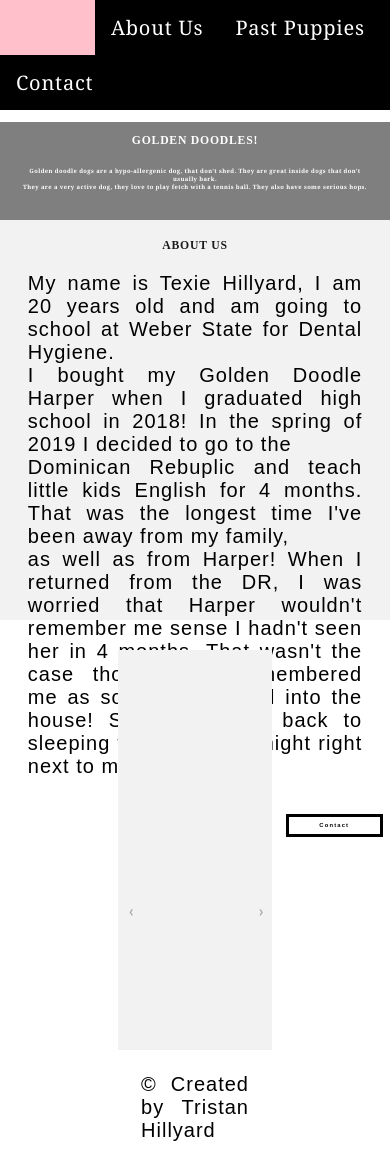
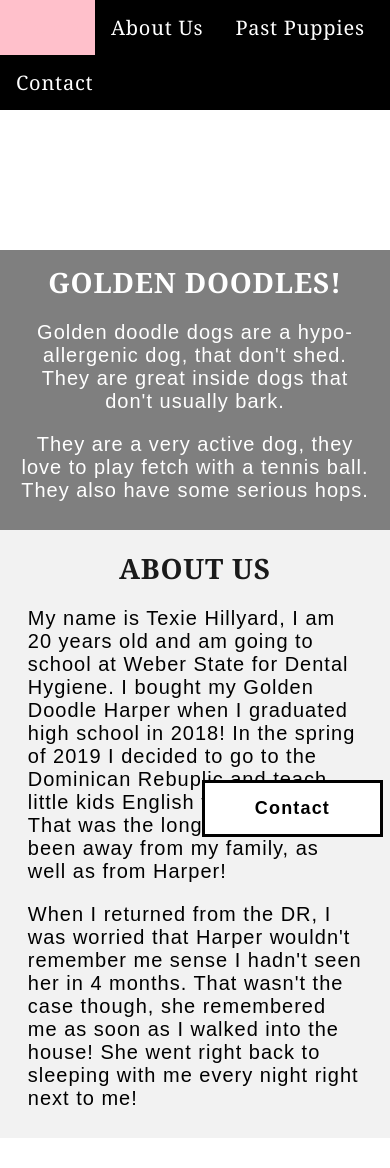
Before and after one commit to TristanHillyard/Dog-Website, a website: page index.html in a window 390 px wide. Shown: the top 1168 px of the page. Drawn offline with Linux system fonts and the light colour scheme.

Commit message:
🚀 Updates for Tristan

```diff
--- a/CSS/websitestyle.css
+++ b/CSS/websitestyle.css
@@ -186,8 +186,11 @@ body.fade-out {
     float: center;
     width: 100%; /*This ensures the column takes up the full amount of the page width */
     padding: 2%;
-    height: 400px;
     background-color: #f2f2f2;
+}
+
+.contact-column{
+    min-height: 400px;;
 }
 
 /* This inserts something after the content of selected elements */
@@ -200,16 +203,17 @@ body.fade-out {
 /*Heading 1 elements */
 h1 {
     text-transform: uppercase;
-    font-family: 'Times New Roman', Times, serif;
+    font-family: Cambria, Cochin, Georgia, Times, 'Times New Roman', serif;
     text-align: center;
     margin-top: 3%;
     color: #1a1a1a;
+    font-size: 36px;
 }
 
 /* Paragraph elements */
 p {
     font-family: Arial, Helvetica, sans-serif;
-    text-align: justify;
+    text-align: left;
     letter-spacing: 1px;
     font-size: 20px;
     padding-left: 20px;
@@ -269,7 +273,7 @@ img:hover {
 .Pop_Up_Button {
     bottom: 1.75vw;
     right: 1.75vw;
-    width: 25vw;
+    width: auto;
     background-color: white;
     color: black;
     border: solid;
@@ -277,6 +281,8 @@ img:hover {
     position: fixed;
     -webkit-animation: movePopup 5s;
     animation: movePopup 5s;
+    padding: 15px 50px;
+    font-size: 18px;
 }
 
 /* The popup form -hidden by default*/
@@ -357,3 +363,28 @@ footer {
     padding: 2%;
     background-color: white;
 }
+
+.max-wrapper{
+    width: 100%;
+    max-width: 1200px;
+    margin: 0px auto;
+}
+
+.Home_Text p{
+    text-align: center;
+}
+
+@media(max-width: 960px){
+    #Slideshow_Container{
+        width: 100%;
+    }
+    .Home_Text{
+        margin-top: 250px;
+    }
+}
+
+@media(max-width: 700px){
+    h1{
+        font-size: 28px;
+    }
+}
--- a/index.html
+++ b/index.html
@@ -11,47 +11,47 @@
 
             <div class="navbar">
                 <a class="active" href="#home">Home</a>
-                <a href="#aboutUs">About Us</a>
+                <a href="#AboutUs">About Us</a>
                 <!--<a href="#UpcomingLitter">Upcoming Litter</a>-->
-                <a href="#pastPuppies">Past Puppies</a>
+                <a href="#PastPuppies">Past Puppies</a>
                 <a onclick="openform()" ondblclick="closeform()">Contact</a> <!--Makes it so that our openForm function runs when we click contact-->
             </div>
 
-            <br>
-            <br>
-
+            <div class="page-wrapper">
                 <div id="home">
-                <br>
-                <br>
                     <!--Home text-->
                     <div class="Home_Text"> <!--All Video_Text is changed to Home_Text-->
+                        <div class="max-wrapper">
                             <h1 style="color:white;">Golden Doodles!</h1>
                             <p>
-                        <strong>
-                            <center>
-                                <!--Text about what the home page.-->
                                 Golden doodle dogs are a hypo-allergenic dog, that don't shed. They are great inside dogs that don't usually bark.
-                                <br> They are a very active dog, they love to play fetch with a tennis ball. They also have some serious hops.
-                            </center>
-                        </strong>
                             </p>
+                            <p>
+                                They are a very active dog, they love to play fetch with a tennis ball. They also have some serious hops.
+                            </p>
+                        </div>
                     </div>
                 </div>
 
                 <!--About Section-->
-            <div id = "AboutUs">
+                <div id="AboutUs">
                     <div class="Row" id="About"><!--Get rid of Right and left columns make it just the whole screen.-->
                         <!--Center Column 1 for whole screen-->
                         <div class="Column_1">
+                            <div class="max-wrapper">
                                 <h1>About Us</h1>
                                 <!--<img class="Slide_Show_Images" src="" style="width: 100%;">-->
-                        <P> My name is Texie Hillyard, I am 20 years old and am going to school at Weber State for Dental Hygiene.
-                            <br> I bought my Golden Doodle Harper when I graduated high school in 2018! In the spring of 2019 I decided to go to the
-                            <br> Dominican Rebuplic and teach little kids English for 4 months. That was the longest time I've been away from my family,
-                            <br> as well as from Harper! When I returned from the DR, I was worried that Harper wouldn't remember me sense I hadn't seen her in
+                                <p> My name is Texie Hillyard, I am 20 years old and am going to school at Weber State for Dental Hygiene.
+                                    I bought my Golden Doodle Harper when I graduated high school in 2018! In the spring of 2019 I decided to go to the
+                                    Dominican Rebuplic and teach little kids English for 4 months. That was the longest time I've been away from my family,
+                                    as well as from Harper!
+                                </p>
+                                <p>
+                                    When I returned from the DR, I was worried that Harper wouldn't remember me sense I hadn't seen her in
                                     4 months. That wasn't the case though, she remembered me as soon as I walked into the house! She went right back to sleeping with me every
                                     night right next to me!
-                        </P>
+                                </p>
+                            </div>
                         </div>
                     </div>
                 </div>
@@ -85,8 +85,7 @@
                 <div id="PastPuppies">
                     <div id="Slideshow_Background">
                         <div id="Slideshow_Container">
-                        <div class="Column_1">
-
+                            <div class="contact-column">
                                 <div class="mySlides">
                                     <div class="Slide_Number">1 / 4<div> <!--Need to add here for how many picutres will be added.-->
                                     <img class="Slide_Show_Images" src="./Images/All_pups.JPG" style="width: 100%">
@@ -141,6 +140,7 @@
                             </form>
                         </div>
                 </div>
+            </div>
 
             <!--Footer Section-->
             <footer>
```
Also changed, not shown: package.json (added, +25 -0 lines), README.md, 2 other files. Lines whose indentation alone changed are shown as unchanged.
